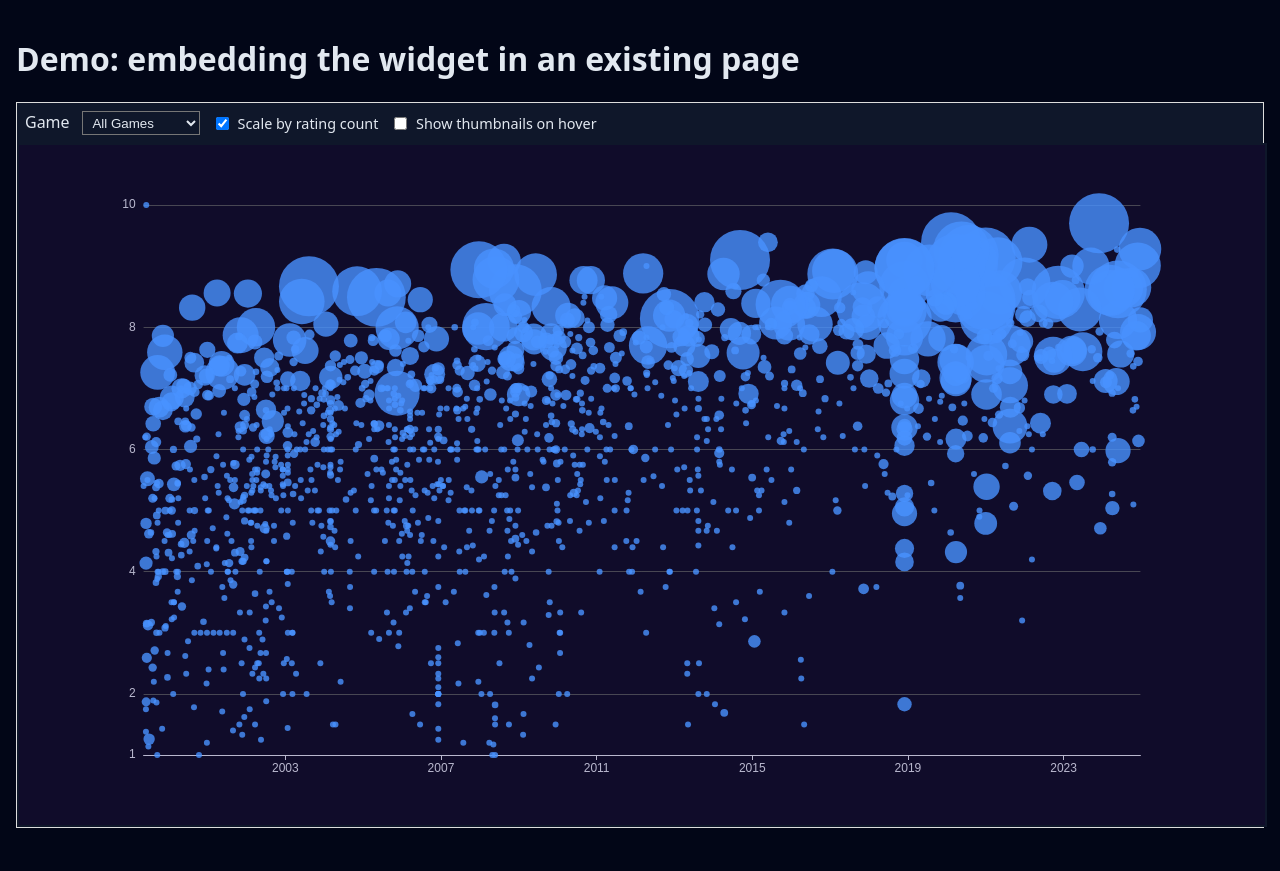
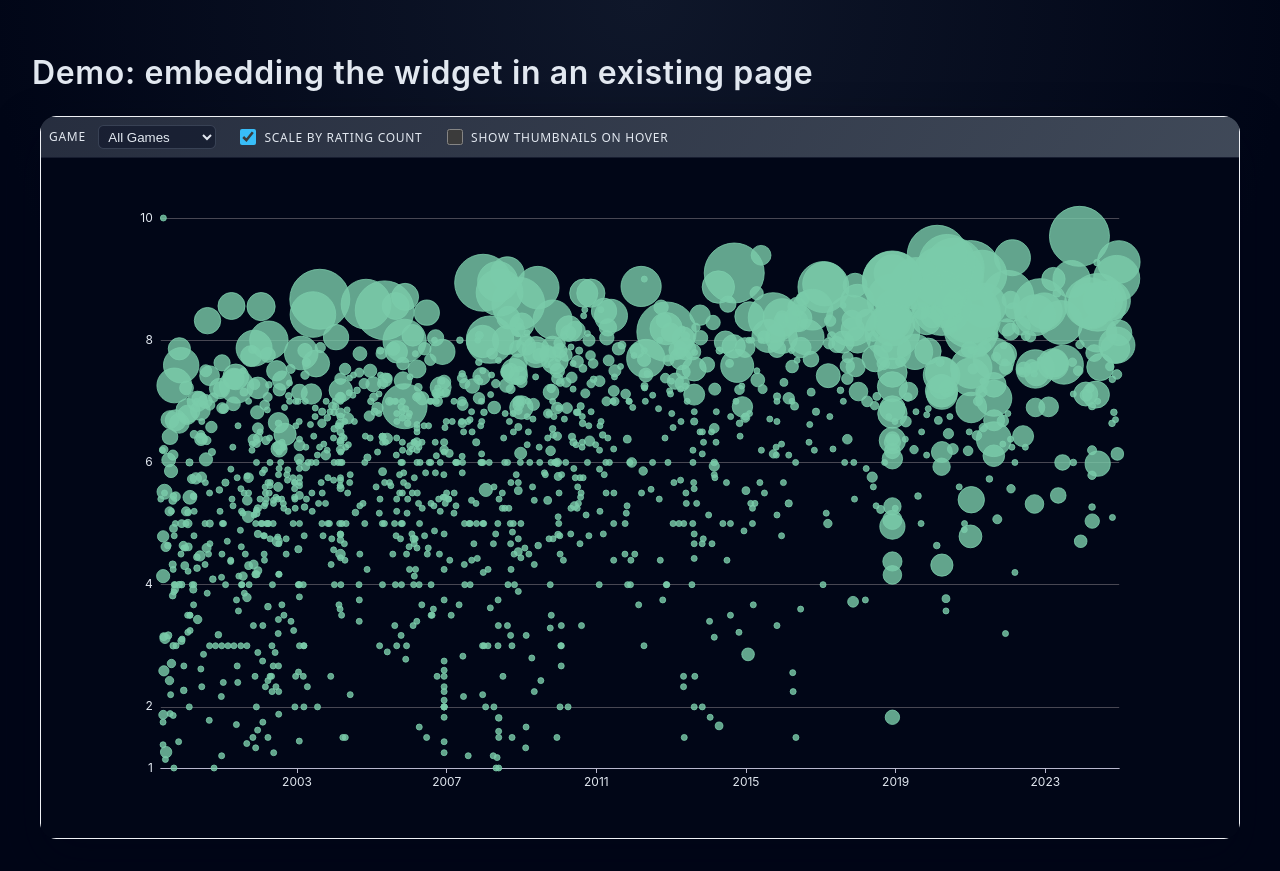
Before and after one commit to leon16c/thief-missions-echarts, a website built with webpack: page demo/demo-embed.html in a window 1280 px wide. Before the commit the page ends 844 px from the top, so only its background shows below. Built offline with nearby package versions, Linux system fonts and the light colour scheme.

Commit message:
update styling demo

```diff
--- a/demo/demo-embed.html
+++ b/demo/demo-embed.html
@@ -4,34 +4,78 @@
     <meta charset="UTF-8" />
     <title>Thief Missions Viz – Integration Demo</title>
     <style>
+      :root {
+        color-scheme: dark;
+      }
       body {
         margin: 0;
-        background: #020617;
+        background: radial-gradient(circle at top, #0f172a, #010617 60%);
         color: #e2e8f0;
-        font-family: system-ui, sans-serif;
-        padding: 1rem;
+        font-family: 'Inter', system-ui, sans-serif;
+        padding: 2rem;
+        min-height: 100vh;
+      }
+      h1 {
+        font-weight: 600;
+        letter-spacing: 0.02em;
+        margin-bottom: 1.5rem;
+      }
+      #fm-viz-container {
+        max-width: 1200px;
+        margin: 0 auto;
+        border-radius: 1rem;
+        overflow: hidden;
+        box-shadow: 0 20px 45px rgba(2, 6, 23, 0.75);
+      }
+      .tmv-theme-custom {
+        backdrop-filter: blur(6px);
+        border: 1px solid rgba(148, 163, 184, 0.15);
       }
       .tmv-theme-custom .tmv-controls {
-        background: #0f172a;
+        background: linear-gradient(120deg, rgba(15, 23, 42, 0.9), rgba(30, 41, 59, 0.85));
         color: #e2e8f0;
         border-bottom: 0;
+        gap: 1.25rem;
+      }
+      .tmv-theme-custom label {
+        text-transform: uppercase;
+        letter-spacing: 0.06em;
+        font-size: 0.75rem;
       }
       .tmv-theme-custom select,
       .tmv-theme-custom input,
       .tmv-theme-custom output {
         color: inherit;
-        background: transparent;
+        background: rgba(15, 23, 42, 0.6);
+        border: 1px solid rgba(148, 163, 184, 0.25);
+        border-radius: 0.35rem;
+        padding: 0.2rem 0.4rem;
+      }
+      .tmv-theme-custom input[type="checkbox"] {
+        accent-color: #38bdf8;
+        width: 1rem;
+        height: 1rem;
+      }
+      .tmv-theme-custom input[type="range"] {
+        accent-color: #f472b6;
       }
       .tmv-theme-custom .tmv-chart {
-        border: 2px solid #0f172a;
-        background: #020617;
+        border-top: 1px solid rgba(148, 163, 184, 0.15);
+        background: #010617;
+      }
+      .tmv-theme-custom .tmv-range-group label {
+        background: rgba(15, 23, 42, 0.65);
+        padding: 0.4rem 0.6rem;
+        border-radius: 0.5rem;
       }
     </style>
   </head>
   <body>
     <h1>Demo: embedding the widget in an existing page</h1>
 
-    <div id="fm-viz" style="border: 1px solid #ddd; min-height: 420px"></div>
+    <div id="fm-viz-container">
+      <div id="fm-viz" style="min-height: 420px"></div>
+    </div>
 
     <!-- Compiled widget bundle (ships with ECharts + Lodash) -->
     <script src="./bundle.js"></script>
@@ -62,13 +106,41 @@
               })
               .map(window.ThiefMissionsViz.convertMissionFromJson);
 
-            window.ThiefMissionsViz.init({
+            var vizHandle = window.ThiefMissionsViz.init({
               root: targetSelector,
               data: missions,
               initial: { showThumbnails: false },
               features: { yearFilter: false, ratingFilter: false, groupedGameOptions: true },
               behavior: { radiusScale: 0.6, minSymbolSize: 6, maxSymbolSize: 60 },
               appearance: { className: 'tmv-theme-custom', chartTheme: 'dark' }
+            });
+
+            // Example: tailors the chart palette + font to match the host site
+            vizHandle.getChart().setOption({
+              backgroundColor: '#010617',
+              color: ['#38bdf8', '#f472b6', '#a855f7', '#facc15'],
+              textStyle: {
+                fontFamily: 'Inter, system-ui, sans-serif',
+                color: '#e2e8f0'
+              },
+              tooltip: {
+                borderColor: '#38bdf8',
+                backgroundColor: 'rgba(2,6,23,0.95)',
+                textStyle: { color: '#f8fafc' }
+              },
+              series: [
+                {
+                  itemStyle: {
+                    color: '#7bccaa',
+                    borderColor: '#7bccaa'
+                  },
+                  emphasis: {
+                    itemStyle: {
+                      color: '#7bccaa'
+                    }
+                  }
+                }
+              ]
             });
           })
           .catch(function (error) {
```
